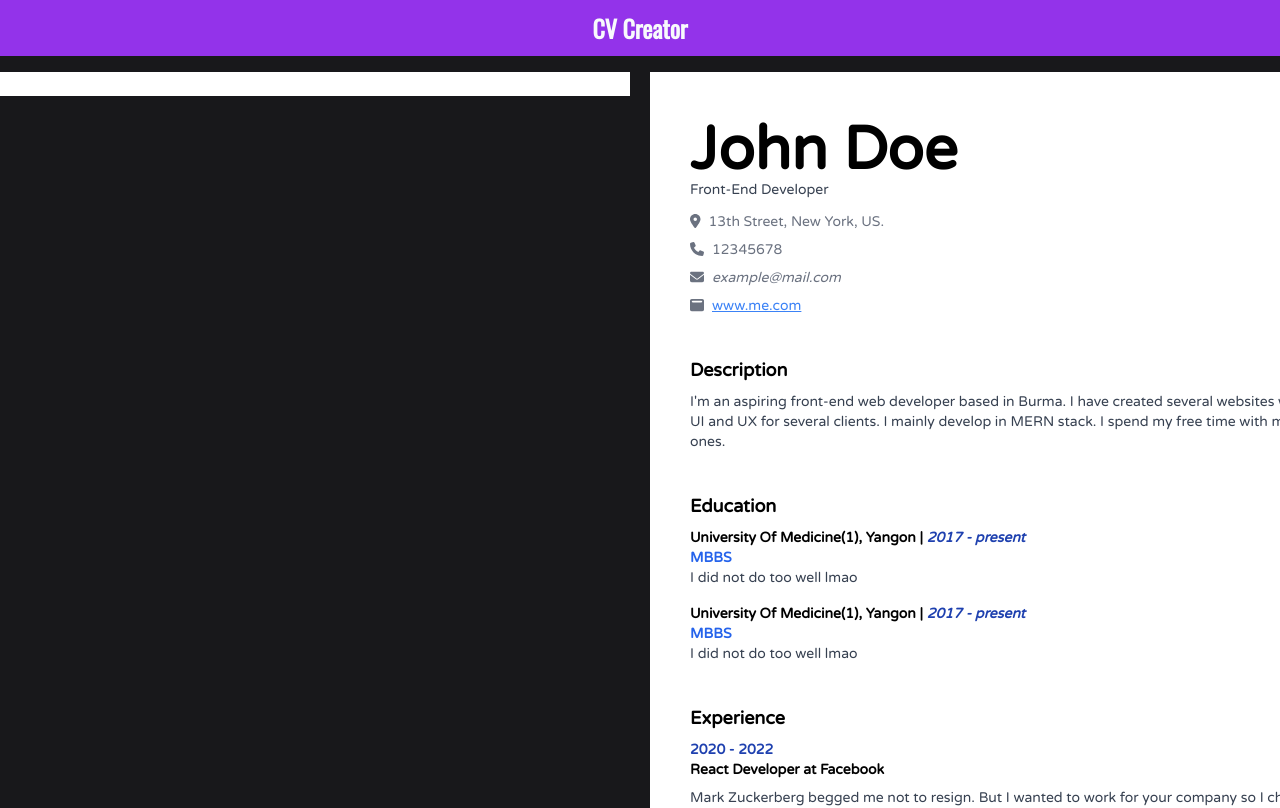
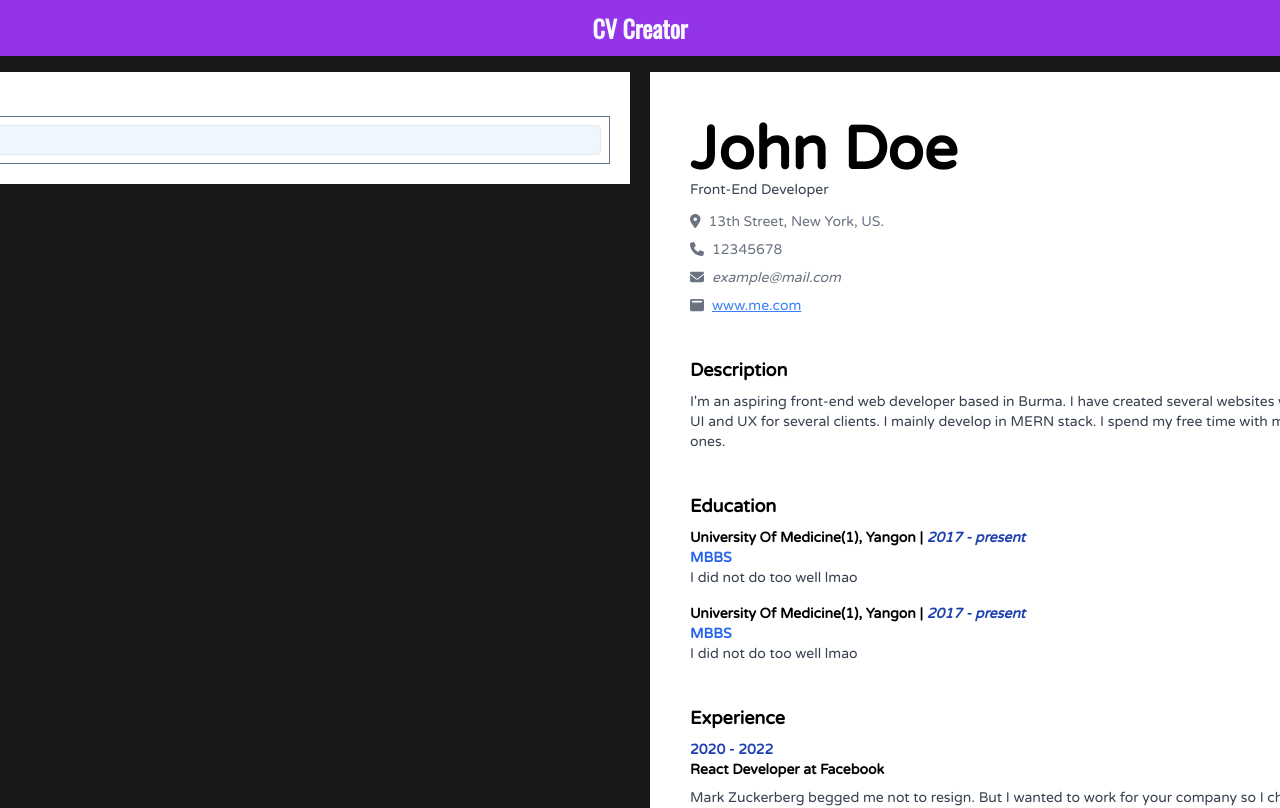
Before and after one commit to thantko20/cv-builder, a React (Create React App) app: page / in a window 1280 px wide. Shown: the top 808 px of the page. Built offline with nearby package versions, Linux system fonts and the light colour scheme.

Commit message:
Add skeleton general info

```diff
--- a/src/components/Main/EditMode/EditMode.js
+++ b/src/components/Main/EditMode/EditMode.js
@@ -1,8 +1,13 @@
 import React, { Component } from 'react';
+import GeneralInfo from './GeneralInfo';
 
 class EditMode extends Component {
   render() {
-    return <div className='bg-white w-[760px] flex-shrink-0'>Hello</div>;
+    return (
+      <div className='p-5 bg-white w-[760px] flex-shrink-0'>
+        <GeneralInfo />
+      </div>
+    );
   }
 }
 
```
